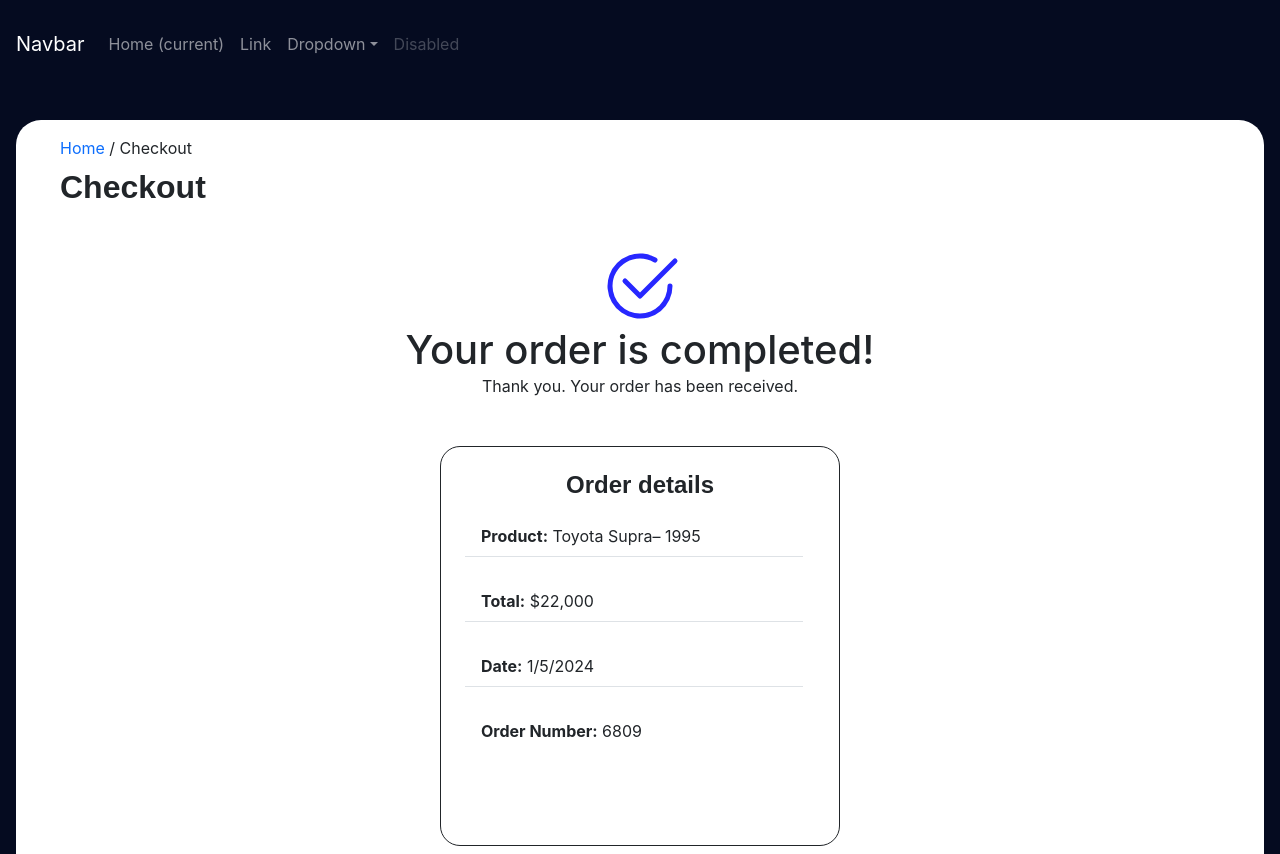
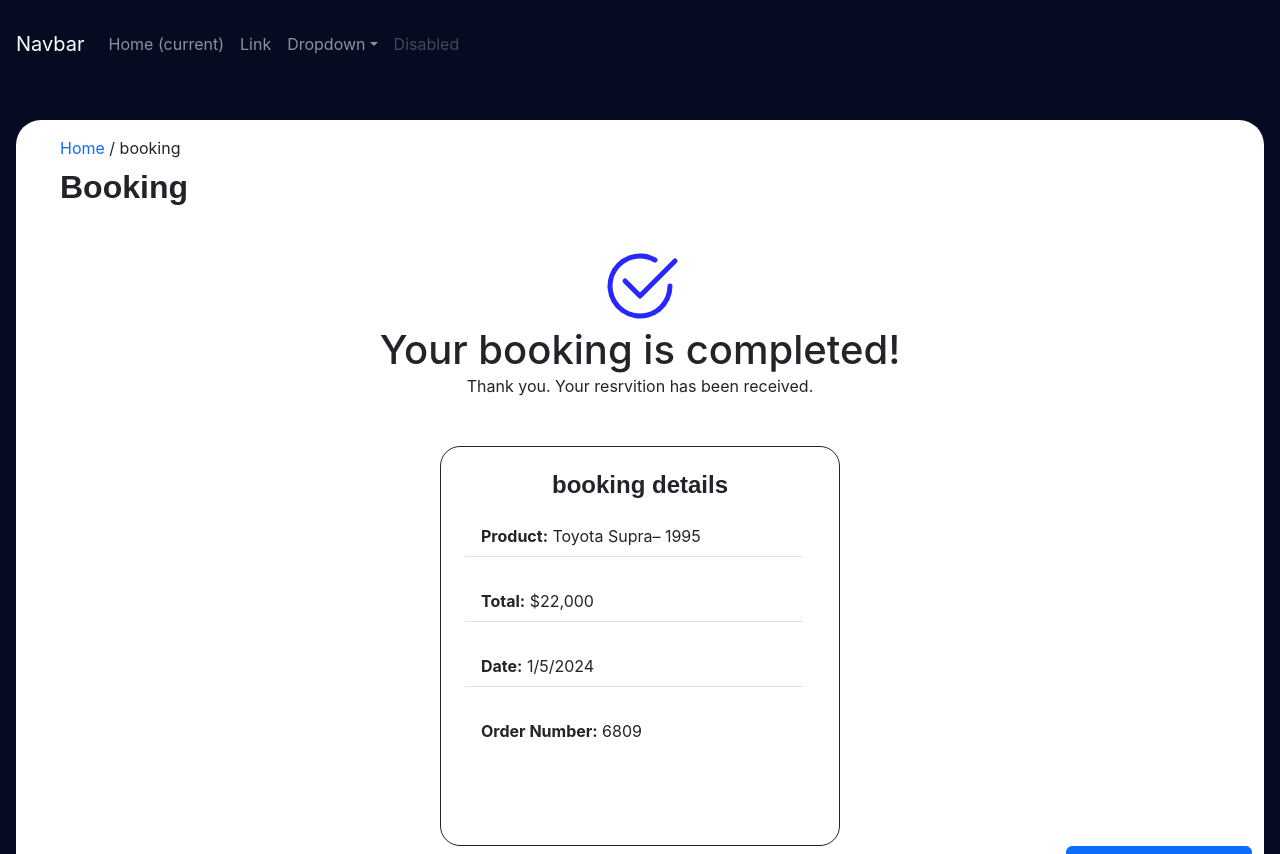
Before and after one commit to yw2006/cars-clone, a React (Create React App) app in the folder front-end/: page /checkout/1 in a window 1280 px wide. Shown: the top 854 px of the page. Built offline with nearby package versions, Linux system fonts and the light colour scheme.

Commit message:
add print button in the end of booking prosses

```diff
--- a/front-end/src/components/Bookingform.jsx
+++ b/front-end/src/components/Bookingform.jsx
@@ -4,7 +4,7 @@ import { VehiclesTypes } from './util/Footer';
 import { useEffect } from 'react';
 import { stock } from './products/data';
 import './Form.css';
-
+import './util/print.css'
 function Bookingform() {
     const handlePaymentMethodChange = (text) => {
         document.getElementById("paymentDetails").innerHTML = text;
--- a/front-end/src/components/Checkout.jsx
+++ b/front-end/src/components/Checkout.jsx
@@ -5,6 +5,7 @@ import { useEffect } from 'react';
 import { useState } from 'react';
 import './Form.css';
 import { stock } from './products/data';
+import './util/print.css';
 function Checkout() {
     const [bookdetails, setBookdetails] = useState([]);
     const { id } = useParams();
@@ -12,10 +13,11 @@ function Checkout() {
     const d = new Date()
     useEffect(() => {
         setBookdetails(selectedItem);
+        document.title = "check Title";
     }, [selectedItem]);
     return (
-        <div className='card-details-main h-100 p-3'>
-            <nav class="navbar navbar-expand-lg navbar-dark nov mb-5">
+      <div className="card-details-main h-100 p-3 ">
+        <nav class="navbar navbar-expand-lg navbar-dark nov mb-5 printHidden">
           <a class="navbar-brand" href="#">
             Navbar
           </a>
@@ -76,104 +78,220 @@ function Checkout() {
             </ul>
           </div>
         </nav>
-            <div className='container-fluid seconddiv bg-white '>
-                <div className=' m-3 p-3'>
+        <div className="container-fluid seconddiv bg-white ">
+          <div className=" m-3 p-3 printHidden">
             <div>
-                        <a href="/" className='text-primary d-inline'>Home</a>
-                        <a className='booking-url text-dark'> / Checkout</a>
+              <a href="/" className="text-primary d-inline">
+                Home
+              </a>
+              <a className="booking-url text-dark"> / booking</a>
             </div>
-                    <div className='row mt-2'>
-                        <h2 className='header col-1'>Checkout</h2>
+            <div className="row mt-2">
+              <h2 className="header col-1">Booking</h2>
             </div>
           </div>
-                <div >
-                    <div className='m-auto text-center'><svg className='m-auto true-icon  text-center' xmlns="http://www.w3.org/2000/svg" width="80" height="80" fill=" rgb(39, 39, 255)" class="bi bi-check2-circle" viewBox="0 0 16 16">
+          <div>
+            <div className="m-auto text-center printContent">
+              <svg
+                className="m-auto true-icon  text-center"
+                xmlns="http://www.w3.org/2000/svg"
+                width="80"
+                height="80"
+                fill=" rgb(39, 39, 255)"
+                class="bi bi-check2-circle"
+                viewBox="0 0 16 16"
+              >
                 <path d="M2.5 8a5.5 5.5 0 0 1 8.25-4.764.5.5 0 0 0 .5-.866A6.5 6.5 0 1 0 14.5 8a.5.5 0 0 0-1 0 5.5 5.5 0 1 1-11 0" />
                 <path d="M15.354 3.354a.5.5 0 0 0-.708-.708L8 9.293 5.354 6.646a.5.5 0 1 0-.708.708l3 3a.5.5 0 0 0 .708 0z" />
-                    </svg></div>
-                    <div className='mb-5'>
-                        <h1 className='m-auto text-center'>Your order is completed!</h1>
-                        <p className='m-auto text-center'>Thank you. Your order has been received.</p>
+              </svg>
+            </div>
+            <div className="mb-5">
+              <h1 className="m-auto text-center">Your booking is completed!</h1>
+              <p className="m-auto text-center">
+                Thank you. Your resrvition has been received.
+              </p>
+            </div>
+          </div>
+          <div className="col-md-3 carttotal p-4 d-flex flex-column row h-50">
+            <div className="col-xs-12 printDetails">
+              <h4 className="header text-center ">booking details</h4>
+            </div>
+            <ul class="list-group list-group-flush">
+              <li class="list-group-item mt-2">
+                <b>Product:</b> {bookdetails.name}
+              </li>
+              <li class="list-group-item mt-4">
+                <b>Total:</b> {bookdetails.price}
+              </li>
+              <li class="list-group-item mt-4">
+                <b>Date:</b> {d.getMonth() + 1}/{d.getDate()}/{d.getFullYear()}
+              </li>
+              <li class="list-group-item mt-4">
+                <b>Order Number:</b> 6809
+              </li>
+            </ul>
+          </div>
+          <div className="text-end printHidden">
+            <button className="btn btn-primary" onClick={window.print}>
+              print your application
+            </button>
+          </div>
         </div>
 
+        <div className="row mt-5 p-3 h-100 printHidden">
+          <hr />
+          <div className="col-md-3 col-xs-12 mt-3 text-light">
+            <h3 className="footerheader">Company</h3>
+            <a href="#" className="text-white links">
+              About us
+            </a>
+            <br />
+            <br />
+            <a href="#" className="text-white links">
+              Blog
+            </a>
+            <br />
+            <br />
+            <a href="#" className="text-white links">
+              Services
+            </a>
+            <br />
+            <br />
+            <a href="#" className="text-white links">
+              FAQs
+            </a>
+            <br />
+            <br />
+            <a href="#" className="text-white links">
+              Terms
+            </a>
+            <br />
+            <br />
+            <a href="#" className="text-white links">
+              Contact us
+            </a>
+            <br />
+            <br />
           </div>
-                <div className='col-md-3 carttotal p-4 d-flex flex-column row h-50'>
-                    <div className='col-xs-12'>
-                        <h4 className='header text-center'>Order details
-                        </h4>
+          <div className="col-md-3 col-xs-12 mt-3">
+            <h3 className="footerheader text-white">Quick Links</h3>
+            <a href="#" className="text-white links">
+              Get in Touch
+            </a>
+            <br />
+            <br />
+            <a href="#" className="text-white links">
+              FAQs
+            </a>
+            <br />
+            <br />
+            <a href="#" className="text-white links">
+              Terms
+            </a>
+            <br />
+            <br />
+            <a href="#" className="text-white links">
+              Contact us
+            </a>
+            <br />
+            <br />
           </div>
-                    <ul class="list-group list-group-flush">
-                        <li class="list-group-item mt-2"><b>Product:</b> {bookdetails.name}</li>
-                        <li class="list-group-item mt-4"><b>Total:</b> {bookdetails.price}</li>
-                        <li class="list-group-item mt-4"><b>Date:</b> {d.getMonth()+1}/{d.getDate()}/{d.getFullYear()}</li>
-                        <li class="list-group-item mt-4"><b>Order Number:</b> 6809</li>
-                    </ul>
-                </div>
-
-            </div >
-
-            <div className='row mt-5 p-3 h-100'>
-                <hr />
-                <div className='col-md-3 col-xs-12 mt-3 text-light'>
-                    <h3 className='footerheader'>Company</h3>
-                    <a href="#" className='text-white links'>About us</a><br /><br />
-                    <a href="#" className='text-white links'>Blog</a><br /><br />
-                    <a href="#" className='text-white links'>Services</a><br /><br />
-                    <a href="#" className='text-white links'>FAQs</a><br /><br />
-                    <a href="#" className='text-white links'>Terms</a><br /><br />
-                    <a href="#" className='text-white links'>Contact us</a><br /><br />
-                </div>
-                <div className='col-md-3 col-xs-12 mt-3'>
-                    <h3 className='footerheader text-white'>Quick Links</h3>
-                    <a href="#" className='text-white links'>Get in Touch</a><br /><br />
-                    <a href="#" className='text-white links'>FAQs</a><br /><br />
-                    <a href="#" className='text-white links'>Terms</a><br /><br />
-                    <a href="#" className='text-white links'>Contact us</a><br /><br />
-                </div>
-                <div className='col-md-3 col-xs-12 mt-3'>
-                    <h3 className='footerheader text-white'>Vehicles Type</h3>
-                    {
-                        VehiclesTypes.map((types, index) => {
+          <div className="col-md-3 col-xs-12 mt-3">
+            <h3 className="footerheader text-white">Vehicles Type</h3>
+            {VehiclesTypes.map((types, index) => {
               return (
                 <>
-                                    <a href='#' className='text-white links mt-5' key={index}>{types.type}</a>
+                  <a href="#" className="text-white links mt-5" key={index}>
+                    {types.type}
+                  </a>
                   <br />
                   <br />
-                                </>)
-                        })
-                    }
+                </>
+              );
+            })}
           </div>
-                <div className='col-md-3 col-xs-12 mt-3'>
-                    <h3 className='footerheader text-white'>Sale Hours</h3>
-                    <p href="#" className='text-white links d-inline'>Monday – Friday: 09:00AM – 09:00 PM</p><br /> <br />
-                    <p href="#" className='text-white links d-inline'>Saturday: 09:00AM – 07:00 PM</p><br /> <br />
-                    <p href="#" className='text-white links d-inline'>Sunday: Closed</p><br /> <br />
-                    <h3 className='footerheader text-white'>Connect With Us</h3>
-                    <a className='text-white' href=''><svg xmlns="http://www.w3.org/2000/svg" width="25" height="25" fill="currentColor" class="bi bi-facebook  " viewBox="0 0 16 16">
+          <div className="col-md-3 col-xs-12 mt-3">
+            <h3 className="footerheader text-white">Sale Hours</h3>
+            <p href="#" className="text-white links d-inline">
+              Monday – Friday: 09:00AM – 09:00 PM
+            </p>
+            <br /> <br />
+            <p href="#" className="text-white links d-inline">
+              Saturday: 09:00AM – 07:00 PM
+            </p>
+            <br /> <br />
+            <p href="#" className="text-white links d-inline">
+              Sunday: Closed
+            </p>
+            <br /> <br />
+            <h3 className="footerheader text-white">Connect With Us</h3>
+            <a className="text-white" href="">
+              <svg
+                xmlns="http://www.w3.org/2000/svg"
+                width="25"
+                height="25"
+                fill="currentColor"
+                class="bi bi-facebook  "
+                viewBox="0 0 16 16"
+              >
                 <path d="M16 8.049c0-4.446-3.582-8.05-8-8.05C3.58 0-.002 3.603-.002 8.05c0 4.017 2.926 7.347 6.75 7.951v-5.625h-2.03V8.05H6.75V6.275c0-2.017 1.195-3.131 3.022-3.131.876 0 1.791.157 1.791.157v1.98h-1.009c-.993 0-1.303.621-1.303 1.258v1.51h2.218l-.354 2.326H9.25V16c3.824-.604 6.75-3.934 6.75-7.951" />
-                    </svg></a>
-                    <a className='text-white' href=""><svg xmlns="http://www.w3.org/2000/svg" width="25" height="25" fill="currentColor" class="bi bi-twitter m-4 " viewBox="0 0 16 16">
+              </svg>
+            </a>
+            <a className="text-white" href="">
+              <svg
+                xmlns="http://www.w3.org/2000/svg"
+                width="25"
+                height="25"
+                fill="currentColor"
+                class="bi bi-twitter m-4 "
+                viewBox="0 0 16 16"
+              >
                 <path d="M5.026 15c6.038 0 9.341-5.003 9.341-9.334q.002-.211-.006-.422A6.7 6.7 0 0 0 16 3.542a6.7 6.7 0 0 1-1.889.518 3.3 3.3 0 0 0 1.447-1.817 6.5 6.5 0 0 1-2.087.793A3.286 3.286 0 0 0 7.875 6.03a9.32 9.32 0 0 1-6.767-3.429 3.29 3.29 0 0 0 1.018 4.382A3.3 3.3 0 0 1 .64 6.575v.045a3.29 3.29 0 0 0 2.632 3.218 3.2 3.2 0 0 1-.865.115 3 3 0 0 1-.614-.057 3.28 3.28 0 0 0 3.067 2.277A6.6 6.6 0 0 1 .78 13.58a6 6 0 0 1-.78-.045A9.34 9.34 0 0 0 5.026 15" />
-                    </svg></a>
-                    <a className='text-white' href=""><svg xmlns="http://www.w3.org/2000/svg" width="25" height="25" fill="currentColor" class="bi bi-instagram " viewBox="0 0 16 16">
+              </svg>
+            </a>
+            <a className="text-white" href="">
+              <svg
+                xmlns="http://www.w3.org/2000/svg"
+                width="25"
+                height="25"
+                fill="currentColor"
+                class="bi bi-instagram "
+                viewBox="0 0 16 16"
+              >
                 <path d="M8 0C5.829 0 5.556.01 4.703.048 3.85.088 3.269.222 2.76.42a3.9 3.9 0 0 0-1.417.923A3.9 3.9 0 0 0 .42 2.76C.222 3.268.087 3.85.048 4.7.01 5.555 0 5.827 0 8.001c0 2.172.01 2.444.048 3.297.04.852.174 1.433.372 1.942.205.526.478.972.923 1.417.444.445.89.719 1.416.923.51.198 1.09.333 1.942.372C5.555 15.99 5.827 16 8 16s2.444-.01 3.298-.048c.851-.04 1.434-.174 1.943-.372a3.9 3.9 0 0 0 1.416-.923c.445-.445.718-.891.923-1.417.197-.509.332-1.09.372-1.942C15.99 10.445 16 10.173 16 8s-.01-2.445-.048-3.299c-.04-.851-.175-1.433-.372-1.941a3.9 3.9 0 0 0-.923-1.417A3.9 3.9 0 0 0 13.24.42c-.51-.198-1.092-.333-1.943-.372C10.443.01 10.172 0 7.998 0zm-.717 1.442h.718c2.136 0 2.389.007 3.232.046.78.035 1.204.166 1.486.275.373.145.64.319.92.599s.453.546.598.92c.11.281.24.705.275 1.485.039.843.047 1.096.047 3.231s-.008 2.389-.047 3.232c-.035.78-.166 1.203-.275 1.485a2.5 2.5 0 0 1-.599.919c-.28.28-.546.453-.92.598-.28.11-.704.24-1.485.276-.843.038-1.096.047-3.232.047s-2.39-.009-3.233-.047c-.78-.036-1.203-.166-1.485-.276a2.5 2.5 0 0 1-.92-.598 2.5 2.5 0 0 1-.6-.92c-.109-.281-.24-.705-.275-1.485-.038-.843-.046-1.096-.046-3.233s.008-2.388.046-3.231c.036-.78.166-1.204.276-1.486.145-.373.319-.64.599-.92s.546-.453.92-.598c.282-.11.705-.24 1.485-.276.738-.034 1.024-.044 2.515-.045zm4.988 1.328a.96.96 0 1 0 0 1.92.96.96 0 0 0 0-1.92m-4.27 1.122a4.109 4.109 0 1 0 0 8.217 4.109 4.109 0 0 0 0-8.217m0 1.441a2.667 2.667 0 1 1 0 5.334 2.667 2.667 0 0 1 0-5.334" />
-                    </svg></a>
-                    <a className='text-white' href=""><svg xmlns="http://www.w3.org/2000/svg" width="25" height="25" fill="currentColor" class="bi bi-linkedin m-4 " viewBox="0 0 16 16">
+              </svg>
+            </a>
+            <a className="text-white" href="">
+              <svg
+                xmlns="http://www.w3.org/2000/svg"
+                width="25"
+                height="25"
+                fill="currentColor"
+                class="bi bi-linkedin m-4 "
+                viewBox="0 0 16 16"
+              >
                 <path d="M0 1.146C0 .513.526 0 1.175 0h13.65C15.474 0 16 .513 16 1.146v13.708c0 .633-.526 1.146-1.175 1.146H1.175C.526 16 0 15.487 0 14.854zm4.943 12.248V6.169H2.542v7.225zm-1.2-8.212c.837 0 1.358-.554 1.358-1.248-.015-.709-.52-1.248-1.342-1.248S2.4 3.226 2.4 3.934c0 .694.521 1.248 1.327 1.248zm4.908 8.212V9.359c0-.216.016-.432.08-.586.173-.431.568-.878 1.232-.878.869 0 1.216.662 1.216 1.634v3.865h2.401V9.25c0-2.22-1.184-3.252-2.764-3.252-1.274 0-1.845.7-2.165 1.193v.025h-.016l.016-.025V6.169h-2.4c.03.678 0 7.225 0 7.225z" />
-                    </svg></a>
+              </svg>
+            </a>
           </div>
 
           <hr />
-                <div className='row h-50'>
-                    <p className='col-md-8 col-sm-12 links mt-2 text-white'>© 2023 Boxcars.com. All rights reserved.</p>
-                    <div className='col-md-4 col-sm-12'>
-                        <a href="" className='text-white links'>Terms & Conditions</a>
-                        <a href="" className='text-white links p-2'>Privacy Notice</a>
+          <div className="row h-50">
+            <p className="col-md-8 col-sm-12 links mt-2 text-white">
+              © 2023 Boxcars.com. All rights reserved.
+            </p>
+            <div className="col-md-4 col-sm-12">
+              <a href="" className="text-white links">
+                Terms & Conditions
+              </a>
+              <a href="" className="text-white links p-2">
+                Privacy Notice
+              </a>
             </div>
           </div>
         </div>
-        </div >
-    )
+      </div>
+    );
 }
 
 export default Checkout;
--- /dev/null
+++ b/front-end/src/components/util/print.css
@@ -0,0 +1,15 @@
+@media print {
+   .printHidden{
+    display: none;
+   }
+   .printContent{
+    margin-top: 10px;
+   }
+   title {
+    display: none;
+   }
+   @page { margin: 0; }
+  body { margin: 1.6cm;
+    margin-top: 150px;
+}
+}
```
Lines whose indentation alone changed are shown as unchanged.
